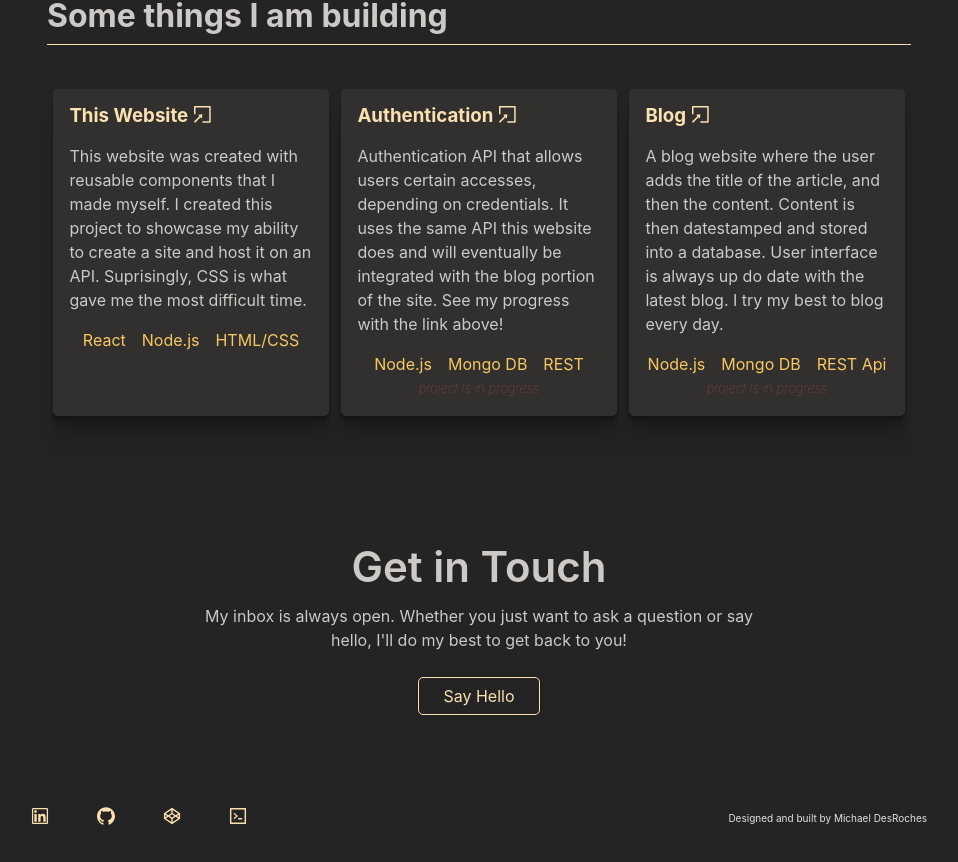
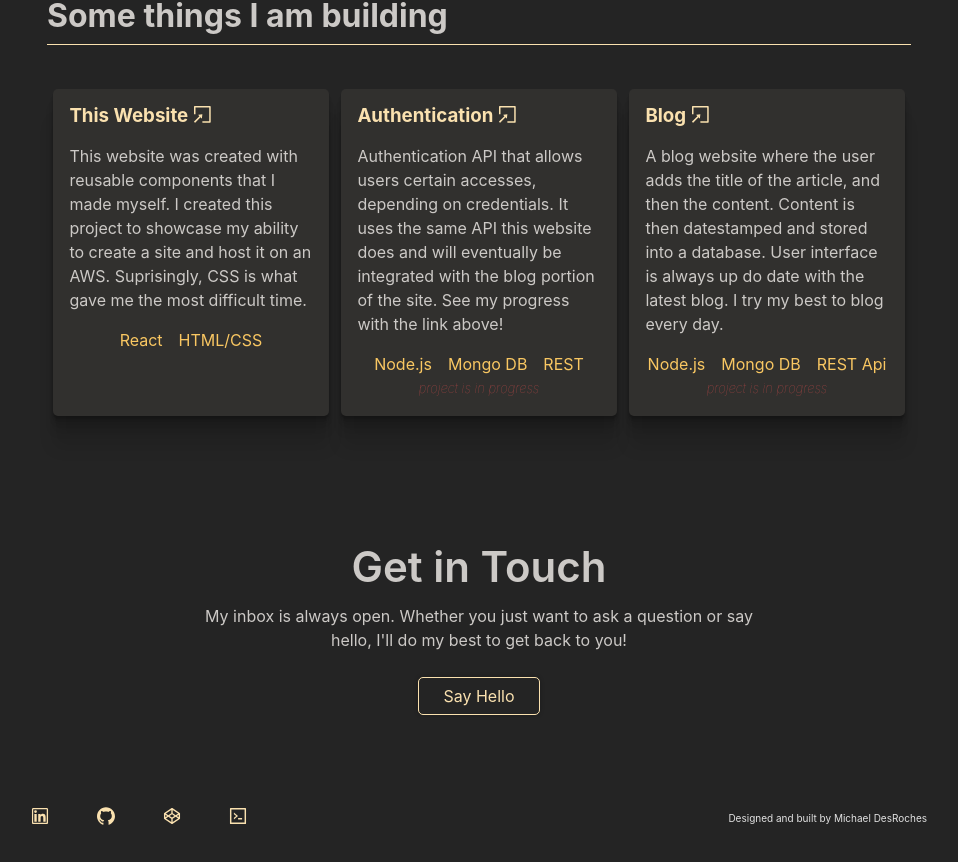
Before and after one commit to debWevMike/react-ui, a React (Create React App) app: page / in a window 1280 px wide. Shown: the part 1107-1969 px from the top of the page, without its empty margins (161-1119 px from the left). Built offline with nearby package versions, Linux system fonts and the light colour scheme.

Commit message:
aws test

```diff
--- a/src/components/Home/Content.js
+++ b/src/components/Home/Content.js
@@ -65,12 +65,12 @@ const Content = () => {
         <Row>
           <Card
             title='This Website'
-            stack={["React", "Node.js", "HTML/CSS"]}
+            stack={["React", "HTML/CSS"]}
             href='https://github.com/debWevMike/react-ui.git'
           >
             This website was created with reusable components that I made
             myself. I created this project to showcase my ability to create a
-            site and host it on an API. Suprisingly, CSS is what gave me the
+            site and host it on an AWS. Suprisingly, CSS is what gave me the
             most difficult time.
           </Card>
           <Card
```
